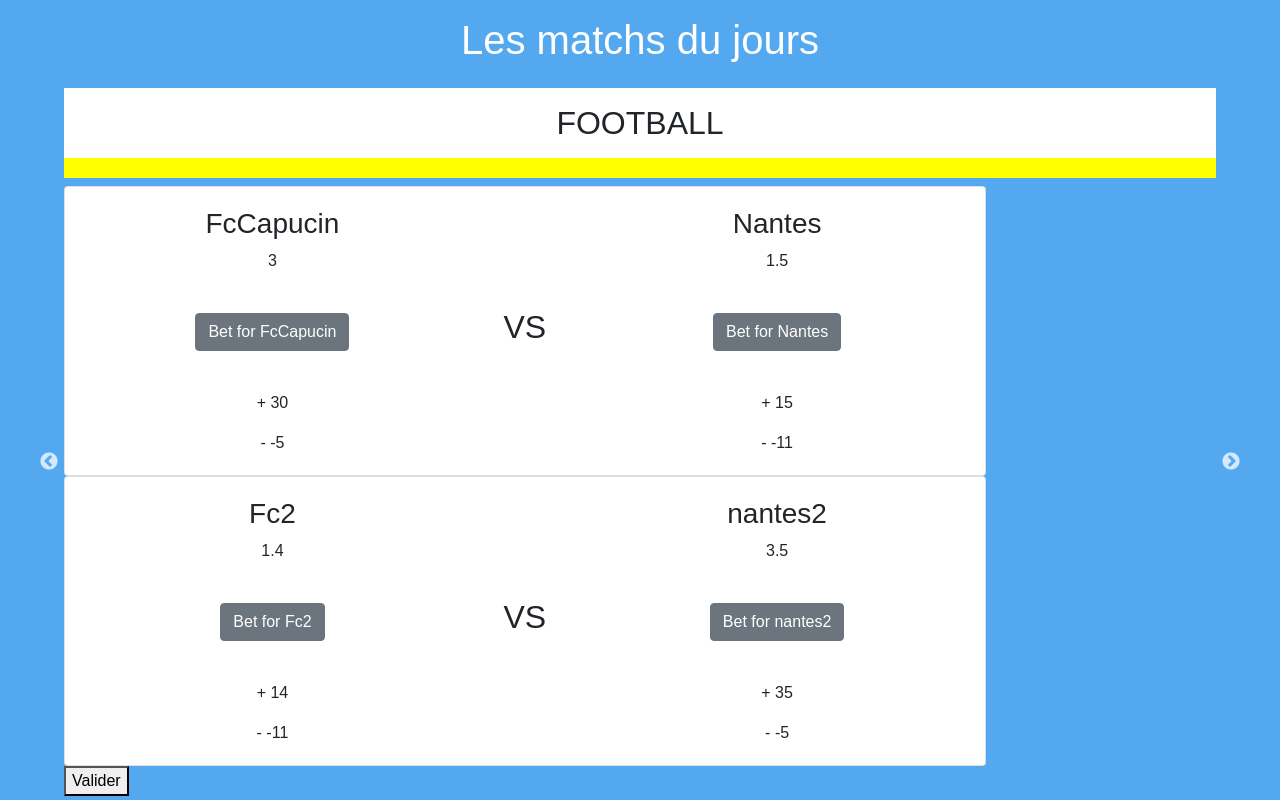
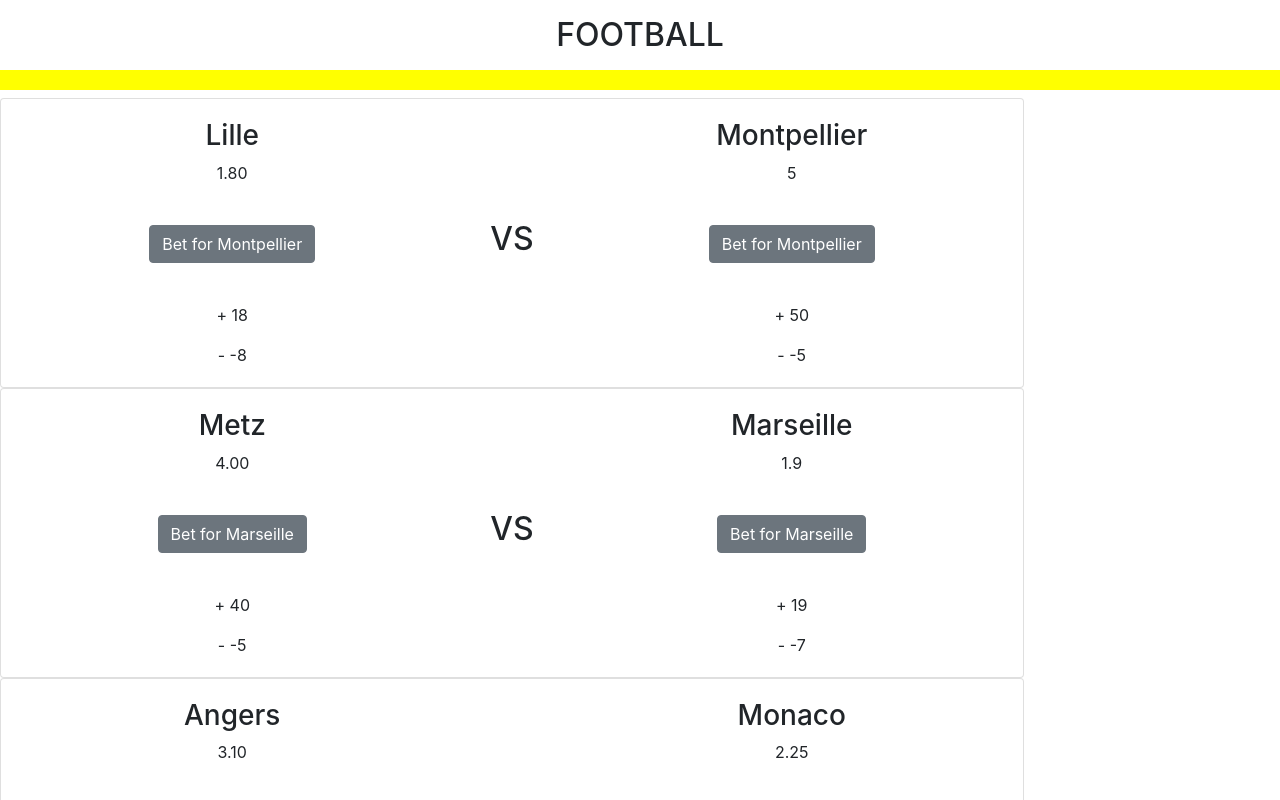
Before and after one commit to AnthonyPortier/Storpe_Front, a React (Create React App) app in the folder front/: page /homepage in a window 1280 px wide. Shown: the top 800 px of the page. Built offline with nearby package versions, Linux system fonts and the light colour scheme.

Commit message:
ajout d 1. axios.get 2.axios.post (du pronostic - I.e les cotes sont à vérifier en terme de conformité avec la db à priori fausse, je peux changer

```diff
--- a/front/src/components/1_matchPage/MatchPage.js
+++ b/front/src/components/1_matchPage/MatchPage.js
@@ -1,29 +1,256 @@
-import React from 'react';
-import Slider from 'react-slick'
-import Slide1 from './Slide1'
-import Slide2 from './Slide2'
-import './MatchPage.scss'
+import React, { useContext, useEffect, useState, useReducer } from 'react'
+import {Card, Button} from 'reactstrap'
+import axios from 'axios'
+import HandleMMRChange from '../Ressources/HandleMMRChange'
+import '../1_matchPage/MatchPage.scss'
 
 
 const MatchPage = () => {
 
-    /* settings du slider */
-    const settings = {
-        infinite: true,
-        slidesToShow: 1,
-        slidesToScroll: 1
-      };
+    const [Counter, setCounter] = useState(0)
+    const urlDatabase = "xxx"
+
+    const decimal1 = (number)=>{
+        return(
+        Math.round(number*100)/100
+        )}
+
+
+    const [pronostic, dispatchPronostic] = useReducer(fullfillDatabase, {})
+
+    function fullfillDatabase (pronostic, action){
+
+        const id = action.id
+
+
+        return(
+            {...pronostic,
+                [action.id]:
+                    { "HomeTeam" : action.HomeTeam,
+                    "AwayTeam": action.AwayTeam,
+                    "PlayerBet" : action.bet,
+                    "oddsAtClickTime": action.oddsAtClickTime }
+            }
+        )
+    }
+
+    const dataBaseMatch = [
+        {   "id": 1,
+            "homeTeam": {
+                "teamName": "Lille",
+                "teamLogo": "https://media.api-football.com/teams/79.png"
+            },
+            "awayTeam": {
+                "teamName": "Montpellier",
+                "teamLogo": "https://media.api-football.com/teams/79.png"
+            },
+            "odds": [
+                {
+                    "value": "Home",
+                    "odd": "1.80"
+                },
+                {
+                    "value": "Draw",
+                    "odd": "3.50"
+                },
+                {
+                    "value": "Away",
+                    "odd": "5.00"
+                }
+            ]
+        },
+        {"id": 2,
+            "homeTeam": {
+                "teamName": "Metz",
+                "teamLogo": "https://media.api-football.com/teams/112.png"
+            },
+            "awayTeam": {
+                "teamName": "Marseille",
+                "teamLogo": "https://media.api-football.com/teams/112.png"
+            },
+            "odds": [
+                {
+                    "value": "Home",
+                    "odd": "4.00"
+                },
+                {
+                    "value": "Draw",
+                    "odd": "3.60"
+                },
+                {
+                    "value": "Away",
+                    "odd": "1.90"
+                }
+            ]
+        },
+        {"id": 3,
+            "homeTeam": {
+                "teamName": "Angers",
+                "teamLogo": "https://media.api-football.com/teams/77.png"
+            },
+            "awayTeam": {
+                "teamName": "Monaco",
+                "teamLogo": "https://media.api-football.com/teams/77.png"
+            },
+            "odds": [
+                {
+                    "value": "Home",
+                    "odd": "3.10"
+                },
+                {
+                    "value": "Draw",
+                    "odd": "3.50"
+                },
+                {
+                    "value": "Away",
+                    "odd": "2.25"
+                }
+            ]
+        },
+        {"id": 4,
+            "homeTeam": {
+                "teamName": "Nimes",
+                "teamLogo": "https://media.api-football.com/teams/92.png"
+            },
+            "awayTeam": {
+                "teamName": "Nantes",
+                "teamLogo": "https://media.api-football.com/teams/92.png"
+            },
+            "odds": [
+                {
+                    "value": "Home",
+                    "odd": "3.90"
+                },
+                {
+                    "value": "Draw",
+                    "odd": "3.20"
+                },
+                {
+                    "value": "Away",
+                    "odd": "2.10"
+                }
+            ]
+        }  ]
+
+
+    /*
+        useEffect(() => {
+
+            const APIfetch = async () => {
+                const result = await Axios(urlDatabase);
+                dataBaseMatch = result
+            }
+            APIfetch()
+            },[]); */
+
+    const sendPronostic = (e) =>{
+        e.preventDefault()
+        axios.post('http://localhost:5000/users', pronostic)
+        console.log('sending pronostic to db')
+
+    }
+
 
     return (
-        <div className='MatchPage-full'>
-            <h1 className='h1-title'>Les matchs du jours</h1>
-            <Slider style={{width: '90%', margin : 'auto'}} >
-                <Slide1/>
-                <Slide2/>
-            </Slider>
+
+    <>
+    {console.log(pronostic)}
+    <h2 className='h2-title'>FOOTBALL</h2>
+        <div className="MatchCards">
+            {
+
+
+            dataBaseMatch.map(x=>
+
+                <Card key={x.id}>
+                    <div className="cardBody">
+                        <div className="Team">
+                            <img alt="" />
+                            <div className="teamHead">
+                                <h3>{x.homeTeam.teamName}</h3>
+
+                                {x.odds[0].odd}
+
+                                                            </div>
+                            <div className="MMR">
+                            <Button onClick={()=>dispatchPronostic({
+                                    id: x.id,
+                                    HomeTeam : x.homeTeam.teamName,
+                                    AwayTeam : x.awayTeam.teamName,
+                                    bet: x.homeTeam.teamName,
+                                    oddsAtClickTime: x.odds[2].odd
+                                    })}>
+
+                                    Bet for {x.awayTeam.teamName}
+
+                            </Button>
+
+                                <div className="points">
+                                    <p>+ {HandleMMRChange(
+                                            'victory',
+                                            decimal1(x.odds[0].odd
+                                                ))
+                                        }
+                                    </p>
+                                    <p>- {HandleMMRChange(
+                                        'defeat',
+                                        decimal1(x.odds[0].odd
+                                            )
+                                        )}
+                                    </p>
+                                </div>
+                                </div>
+                        </div>
+
+                        <div id="vs">
+                            <h2 >VS</h2>
+                        </div>
+
+                        <div className="Team">
+                        <img alt="" src=""/>
+
+                            <div className="teamHead">
+                                <h3>{x.awayTeam.teamName}</h3>
+                                {decimal1(x.odds[2].odd)}
+                            </div>
+                            <div className="MMR">
+                                <Button onClick={()=>dispatchPronostic({
+                                    id: x.id,
+                                    HomeTeam : x.homeTeam.teamName,
+                                    AwayTeam : x.awayTeam.teamName,
+                                    bet: x.awayTeam.teamName,
+                                    oddsAtClickTime: x.odds[2].odd
+                                    })}>
+
+                                    Bet for {x.awayTeam.teamName}
+
+                                </Button>
+                                <div className="points">
+
+                                    <p>+ {HandleMMRChange('victory',x.odds[2].odd
+)}</p>
+                                    <p>- {HandleMMRChange('defeat', x.odds[2].odd)}</p>
+                                </div>
+                        </div>
+                    </div>
+                </div>
+                </Card>
+            )}
+                <div className="sideBarRight">
+
+                <p> {Counter}/10 </p>
+
+                    <form onSubmit={(e)=>sendPronostic(e)}>
+                        <button type="submit">Valider</button>
+                    </form>
+
+                </div>
+
         </div>
 
+    </>
     );
 }
 
-export default MatchPage;
+
+export default MatchPage
--- a/front/src/components/1_matchPage/MatchPage.scss
+++ b/front/src/components/1_matchPage/MatchPage.scss
@@ -74,3 +74,9 @@ h2.h2-title {
 .MMR >*{
     margin:20px;
     text-align: center;}
+
+
+.active{
+
+        border: solid green 20px !important;
+    }
--- a/front/src/components/Ressources/reverseCoting.js
+++ /dev/null
@@ -1,12 +0,0 @@
-import React from 'react';
-
-const ReverseCoting = (cote) => {
-
-    const pourcentageA = (1/cote)*100
-    const pourcentageB = 100-pourcentageA
-    const coteB = 1/pourcentageB*100
-
-    return (coteB);
-}
-
-export default ReverseCoting;
```
Also changed, not shown: 1 other file (tests, documents, lock files or other folders).
